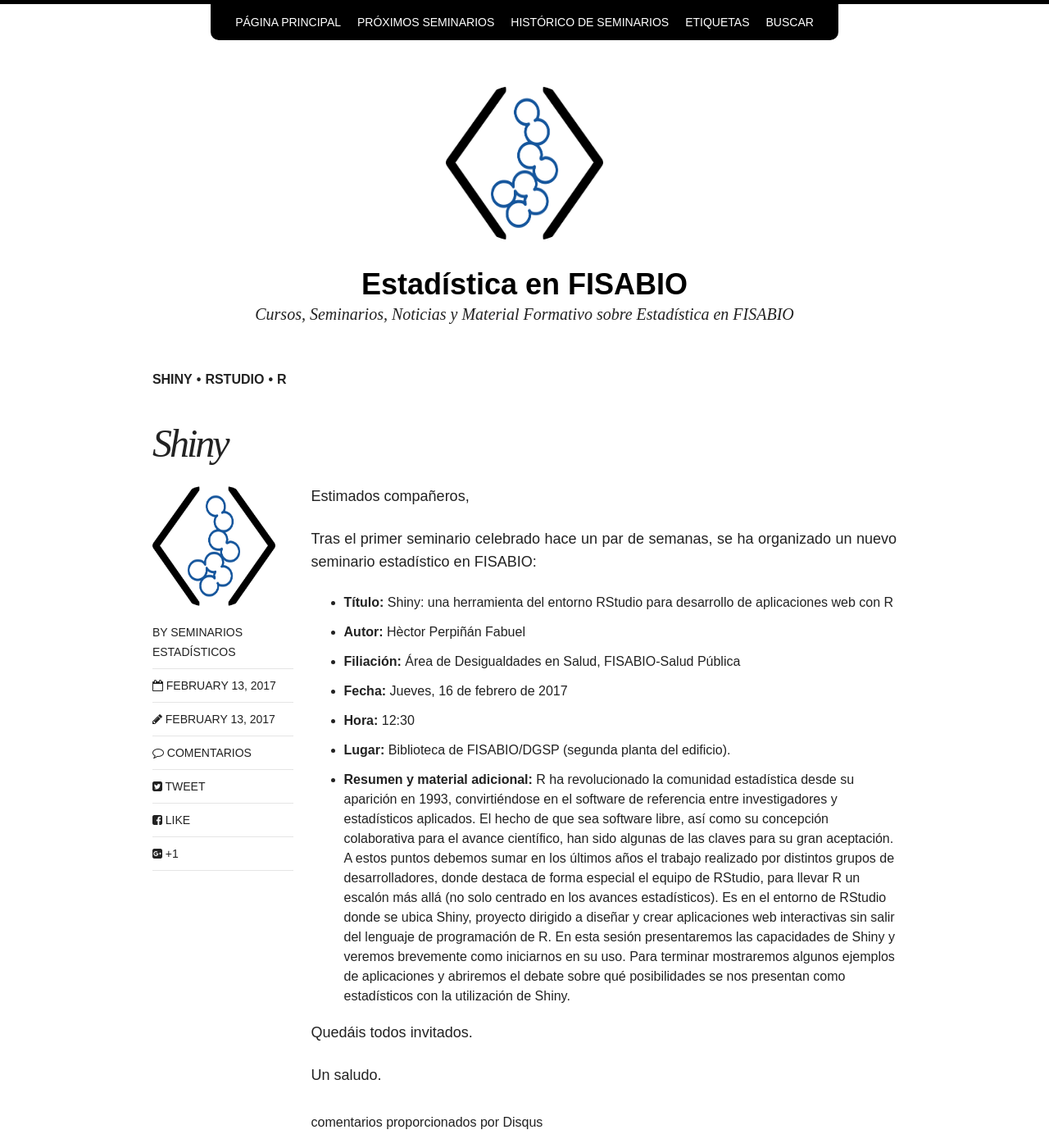
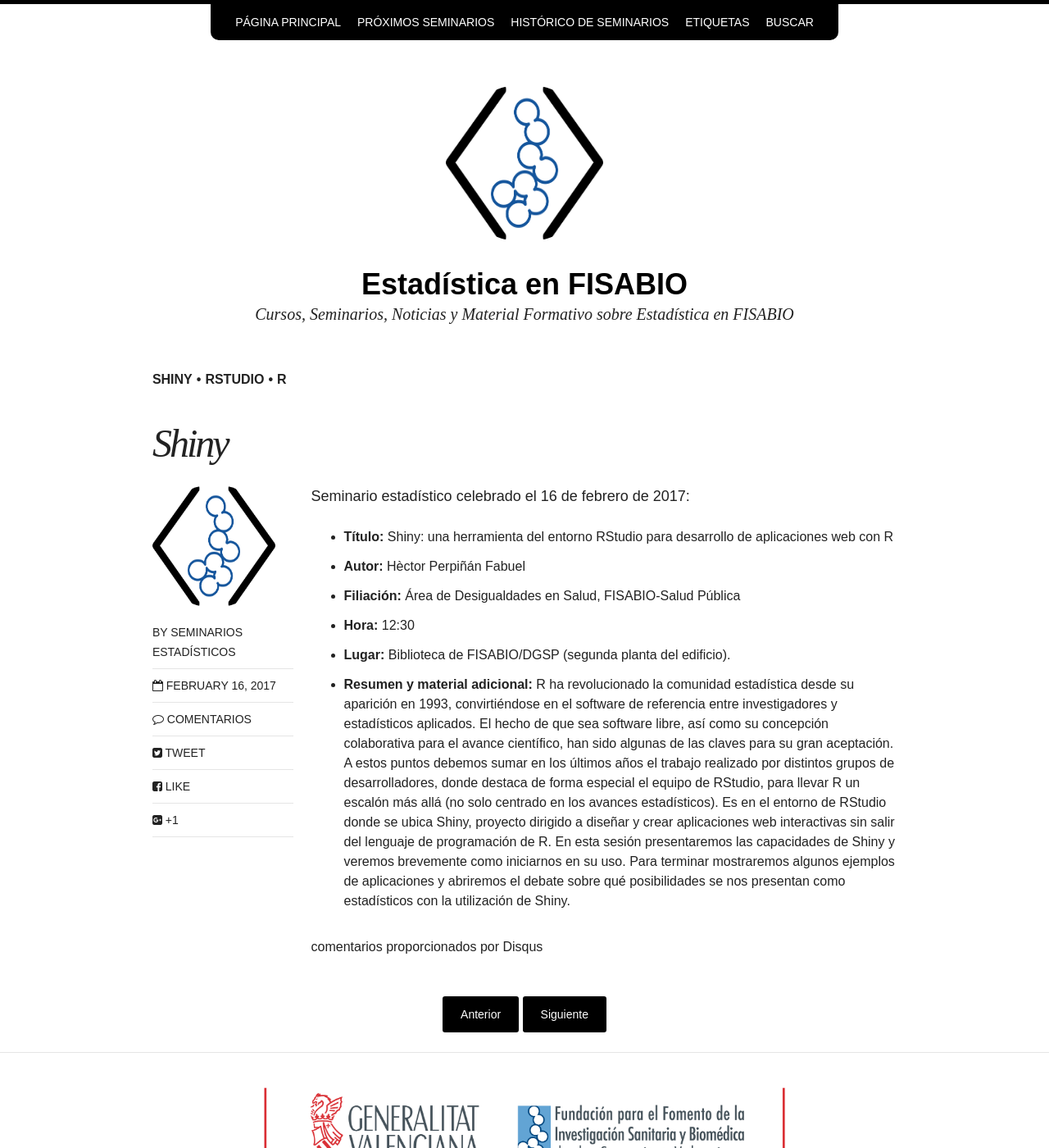
Before and after one commit to fisabio/seminarios_estadisticos, a Jekyll site: the page built from docs/_posts/seminarios/2017-02-16-shiny.md, in a window 1280 px wide and 1400 px high. Shown: the whole window at 82% size. Built offline with Jekyll 4.4.1, drawn with Linux system fonts in a browser that asks for light colours; nearby versions of some CDN libraries; comment, search, counter and statistics services are not loaded.

```diff
--- a/docs/_posts/seminarios/2017-02-13-shiny.md
+++ b/docs/_posts/seminarios/2017-02-16-shiny.md
@@ -4,8 +4,7 @@
 author: seminarios
 excerpt: >-
   Una herramienta del entorno RStudio para desarrollo de aplicaciones web con R
-modified: 2017-02-13
-categories: proximos
+categories: historico
 tags:
   - Shiny
   - RStudio
@@ -14,19 +13,11 @@
 share: true
 ---
 
-Estimados compañeros,
-
-Tras el primer seminario celebrado hace un par de semanas, se ha organizado un nuevo seminario estadístico en FISABIO:
+Seminario estadístico celebrado el 16 de febrero de 2017:
 
 - **Título:** Shiny: una herramienta del entorno RStudio para desarrollo de aplicaciones web con R
 - **Autor:** Hèctor Perpiñán Fabuel
 - **Filiación:** Área de Desigualdades en Salud, FISABIO-Salud Pública
-- **Fecha:** Jueves, 16 de febrero de 2017
 - **Hora:** 12:30
 - **Lugar:** Biblioteca de FISABIO/DGSP (segunda planta del edificio).
 - **Resumen y material adicional:** R ha revolucionado la comunidad estadística desde su aparición en 1993, convirtiéndose en el software de referencia entre investigadores y estadísticos aplicados. El hecho de que sea software libre, así como su concepción colaborativa para el avance científico, han sido algunas de las claves para su gran aceptación. A estos puntos debemos sumar en los últimos años el trabajo realizado por distintos grupos de desarrolladores, donde destaca de forma especial el equipo de RStudio, para llevar R un escalón más allá (no solo centrado en los avances estadísticos). Es en el entorno de RStudio donde se ubica Shiny, proyecto dirigido a diseñar y crear aplicaciones web interactivas sin salir del lenguaje de programación de R. En esta sesión presentaremos las capacidades de Shiny y veremos brevemente como iniciarnos en su uso. Para terminar mostraremos algunos ejemplos de aplicaciones y abriremos el debate sobre qué posibilidades se nos presentan como estadísticos con la utilización de Shiny.
-
-
-Quedáis todos invitados.
-
-Un saludo.
```
Also changed, not shown: docs/_posts/seminarios/2017-02-02-inv-reproducible.md (renamed from docs/_posts/seminarios/2017-01-19-inv-reproducible.md, +0 -1 lines), docs/_posts/seminarios/2017-03-01-bases-datos-cv.md (added, +29 -0 lines).
